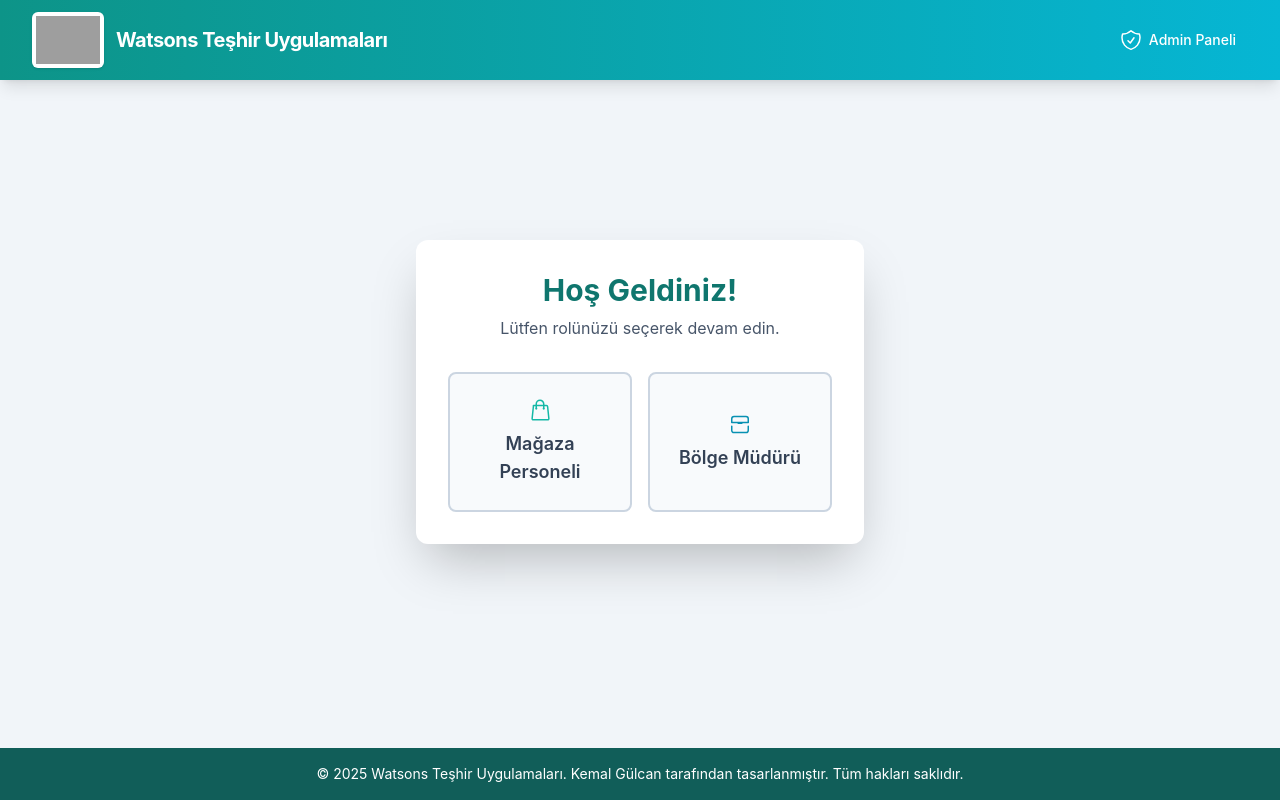
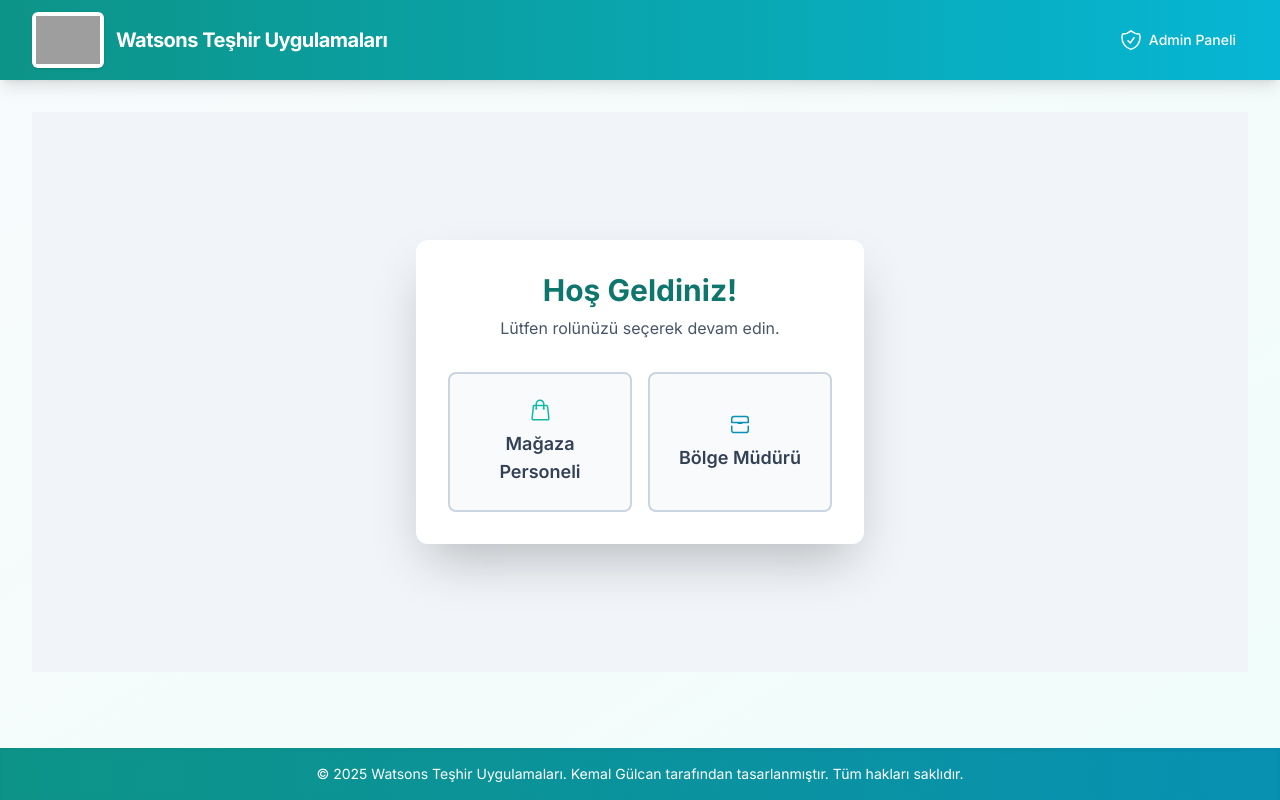
Before and after one commit to kemal8723/teshiruygulama, a React (Vite) app: page / in a window 1280 px wide. Built offline with nearby package versions, Linux system fonts and the light colour scheme; grey boxes are pictures that could not be loaded.

Commit message:
Enhance UI Design

```diff
--- a/App.tsx
+++ b/App.tsx
@@ -1,26 +1,24 @@
-
 import React from 'react';
 import { HashRouter, Routes, Route, Navigate } from 'react-router-dom';
 import { RoleSelectionPage } from './pages/RoleSelectionPage.tsx';
 import { StoreViewPage } from './pages/StoreViewPage.tsx';
 import { ManagerViewPage } from './pages/ManagerViewPage.tsx';
-import { AdminPage } from './pages/AdminPage.tsx'; // AdminPage import edildi
+import { AdminPage } from './pages/AdminPage.tsx';
 import { Header } from './components/Header.tsx';
 import { useData } from './contexts/DataContext.tsx';
 import { UserRole } from './types.ts';
 
-// Trivial comment for cache busting
 function App(): React.ReactNode {
   const { userRole, selectedStoreId, selectedManagerPersona } = useData();
 
   return (
     <HashRouter>
-      <div className="min-h-screen flex flex-col">
+      <div className="min-h-screen flex flex-col bg-gradient-to-br from-slate-50 to-teal-50">
         <Header />
         <main className="flex-grow container mx-auto p-4 sm:p-6 lg:p-8">
           <Routes>
             <Route path="/" element={<RoleSelectionPage />} />
-            <Route path="/admin" element={<AdminPage />} /> {/* Admin yolu eklendi */}
+            <Route path="/admin" element={<AdminPage />} />
 
             {userRole === UserRole.STORE && selectedStoreId && (
               <Route path="/store" element={<StoreViewPage />} />
@@ -36,20 +34,12 @@
                <Route path="/manager" element={<Navigate to="/" replace />} />
             )}
 
-            {/* Fallback for invalid role/selection states */}
-            {/* These specific fallbacks ensure that if a user manually navigates to /store or /manager
-                without fulfilling the conditions above (e.g. role set but no ID), they are redirected.
-                The order of routes matters. More specific routes (with conditions) should come before general fallbacks.
-            */}
             <Route path="/store" element={<Navigate to="/" replace />} />
             <Route path="/manager" element={<Navigate to="/" replace />} />
-            {/* A final catch-all for any other undefined paths, though "/" handles most cases */}
-            {/* Admin yolu zaten yukarıda tanımlı, /admin olmayanlar ana sayfaya */}
             <Route path="*" element={<Navigate to="/" replace />} />
-
           </Routes>
         </main>
-        <footer className="bg-teal-800 text-white text-center p-4 text-sm">
+        <footer className="bg-gradient-to-r from-teal-600 to-cyan-600 text-white text-center p-4 text-sm shadow-inner">
           © 2025 Watsons Teşhir Uygulamaları. Kemal Gülcan tarafından tasarlanmıştır. Tüm hakları saklıdır.
         </footer>
       </div>
--- a/index.html
+++ b/index.html
@@ -1,4 +1,3 @@
-
 <!DOCTYPE html>
 <html lang="tr">
 <head>
@@ -6,26 +5,77 @@
   <meta name="viewport" content="width=device-width, initial-scale=1.0">
   <title>Watsons Teşhir Uygulamaları</title>
   <script src="https://cdn.tailwindcss.com"></script>
+  <link rel="preconnect" href="https://fonts.googleapis.com">
+  <link rel="preconnect" href="https://fonts.gstatic.com" crossorigin>
+  <link href="https://fonts.googleapis.com/css2?family=Inter:wght@300;400;500;600;700&display=swap" rel="stylesheet">
   <style>
     body {
-      font-family: 'Inter', sans-serif; /* A common, clean sans-serif font */
+      font-family: 'Inter', sans-serif;
+      background: linear-gradient(135deg, #f0f9ff 0%, #e6fffa 100%);
     }
-    /* Custom scrollbar for Watsons theme */
+
+    /* Smooth transitions */
+    * {
+      transition: all 0.2s ease-in-out;
+    }
+
+    /* Custom scrollbar */
     ::-webkit-scrollbar {
       width: 8px;
       height: 8px;
     }
     ::-webkit-scrollbar-track {
-      background: #e0f2f1; /* Light teal/cyan background */
+      background: #e0f2f1;
       border-radius: 10px;
     }
     ::-webkit-scrollbar-thumb {
-      background: #007a7a; /* Watsons teal */
+      background: #0d9488;
       border-radius: 10px;
     }
     ::-webkit-scrollbar-thumb:hover {
-      background: #005a5a; /* Darker Watsons teal */
+      background: #0f766e;
     }
+
+    /* Card hover effects */
+    .hover-card {
+      transform: translateY(0);
+      box-shadow: 0 4px 6px -1px rgba(0, 0, 0, 0.1), 0 2px 4px -1px rgba(0, 0, 0, 0.06);
+    }
+    .hover-card:hover {
+      transform: translateY(-4px);
+      box-shadow: 0 20px 25px -5px rgba(0, 0, 0, 0.1), 0 10px 10px -5px rgba(0, 0, 0, 0.04);
+    }
+
+    /* Button animations */
+    .button-pulse {
+      position: relative;
+    }
+    .button-pulse:after {
+      content: '';
+      position: absolute;
+      width: 100%;
+      height: 100%;
+      top: 0;
+      left: 0;
+      border-radius: inherit;
+      animation: pulse 2s cubic-bezier(0.4, 0, 0.6, 1) infinite;
+    }
+    @keyframes pulse {
+      0%, 100% {
+        opacity: 0;
+      }
+      50% {
+        opacity: 0.3;
+      }
+    }
+
+    /* Glass morphism effect */
+    .glass {
+      background: rgba(255, 255, 255, 0.7);
+      backdrop-filter: blur(10px);
+      -webkit-backdrop-filter: blur(10px);
+    }
+
     /* For Lightbox - ensure body cannot scroll when lightbox is open */
     body.lightbox-open {
       overflow: hidden;
@@ -44,7 +94,7 @@
 </script>
 <link rel="stylesheet" href="/index.css">
 </head>
-<body class="bg-slate-100">
+<body>
   <div id="root"></div>
   <script type="text/babel" data-type="module" data-presets="react,typescript" src="./index.tsx"></script>
 <script type="module" src="/index.tsx"></script>
```
